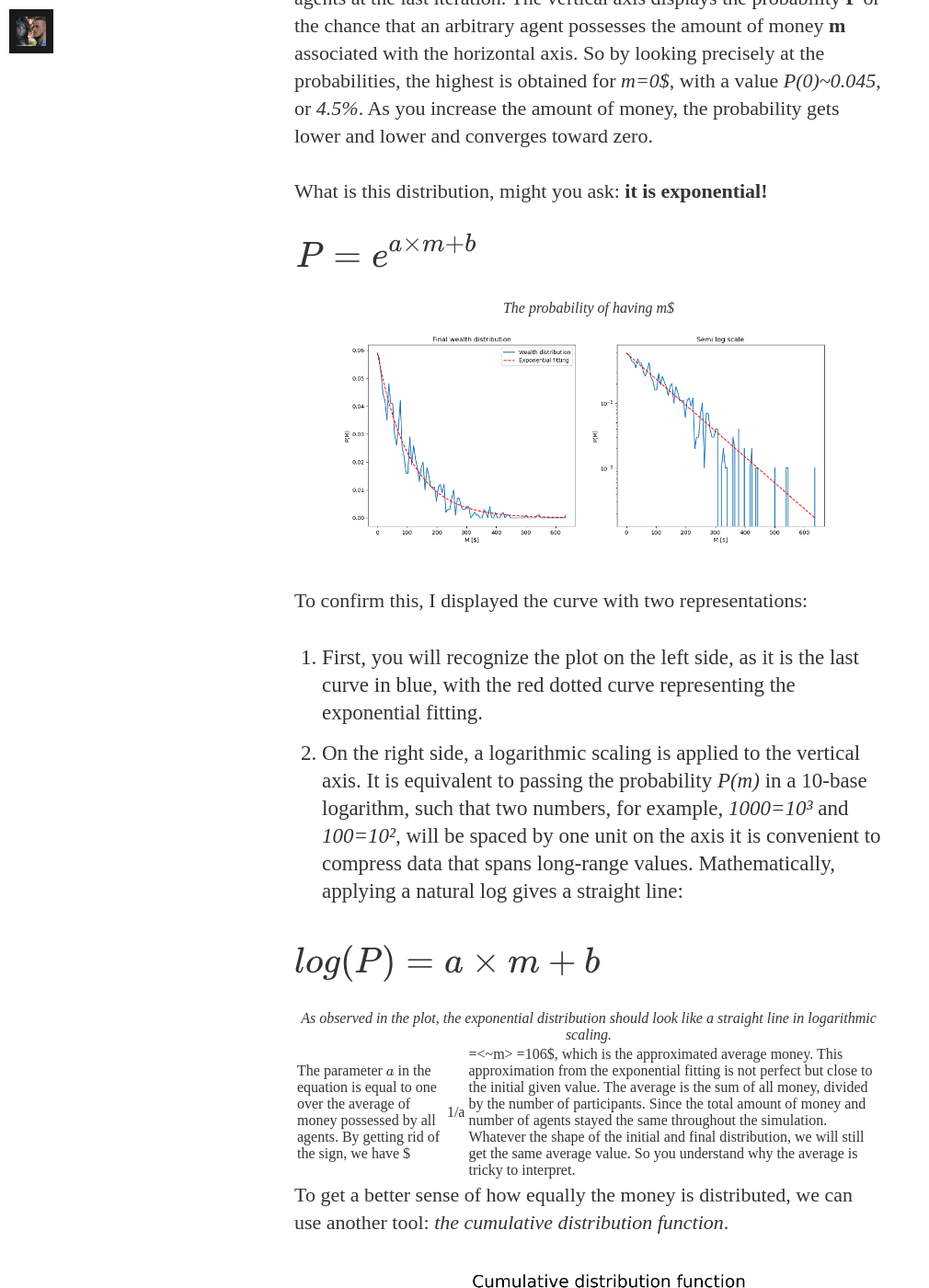
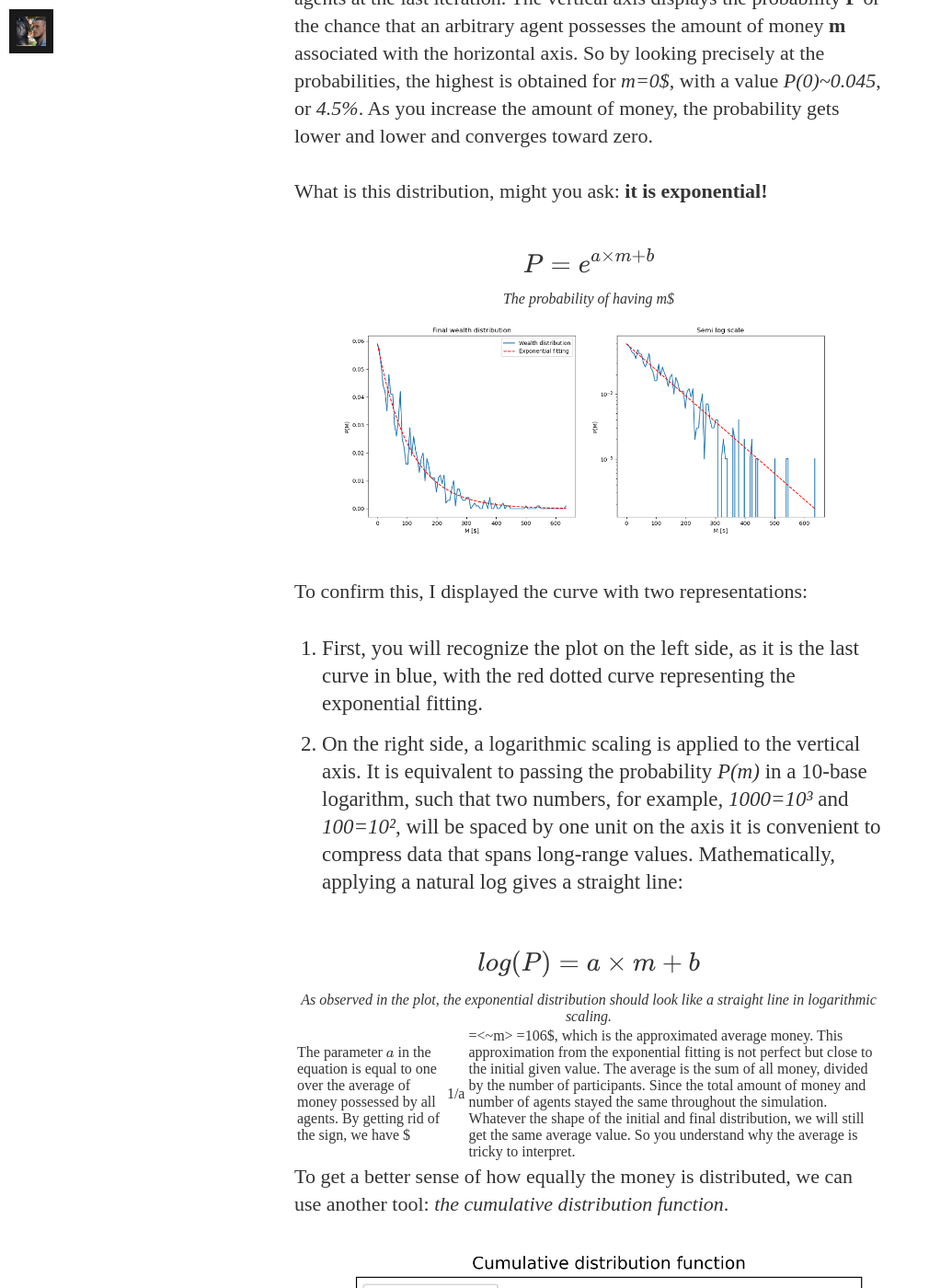
Before and after one commit to ManuNeuro/EmmanuelCalvet, a Jekyll site: the page built from _posts/2021-11-17-wealth-distribution-p1.md, in a window 1280 px wide and 1400 px high, scrolled down 4559 px. Shown: the whole window at 92% size, without its empty margins (0-1010 px from the left). Built offline with Jekyll 4.4.1, drawn with Linux system fonts in a browser that asks for light colours; nearby versions of some CDN libraries; some web fonts are replaced; formulas are drawn with MathJax 3; comment, search, counter and statistics services are not loaded.

Commit message:
Update 2021-11-17-wealth-distribution-p1.md

```diff
--- a/_posts/2021-11-17-wealth-distribution-p1.md
+++ b/_posts/2021-11-17-wealth-distribution-p1.md
@@ -69,10 +69,11 @@ The figure shows the money probability distribution for all our *1000* agents at
 What is this distribution, might you ask: **it is exponential!**
 
 $$
-\begin{aligned}
-  \LARGE P=e^{a \times m +b}
-\end{aligned}
+\begin{align*}
+    \LARGE P=e^{a \times m +b}
+\end{align*}
 $$
+
 <center><i>The probability of having m$</i></center>
 
 
@@ -84,10 +85,11 @@ To confirm this, I displayed the curve with two representations:
 2. On the right side, a logarithmic scaling is applied to the vertical axis. It is equivalent to passing the probability *P(m)* in a 10-base logarithm, such that two numbers, for example, *1000=10³* and *100=10²*, will be spaced by one unit on the axis it is convenient to compress data that spans long-range values. Mathematically, applying a natural log gives a straight line:
 
 $$
-\begin{aligned}
-  \LARGE log(P)=a \times m + b
-\end{aligned}
+\begin{align*}
+    \LARGE log(P)=a \times m + b
+\end{align*}
 $$
+
 <center><i>As observed in the plot, the exponential distribution should look like a straight line in logarithmic scaling.</i></center>
 
 The parameter $a$ in the equation is equal to one over the average of money possessed by all agents. By getting rid of the sign, we have $|1/a|=<~m> =106$, which is the approximated average money. This approximation from the exponential fitting is not perfect but close to the initial given value. The average is the sum of all money, divided by the number of participants. Since the total amount of money and number of agents stayed the same throughout the simulation. Whatever the shape of the initial and final distribution, we will still get the same average value. So you understand why the average is tricky to interpret.
```
